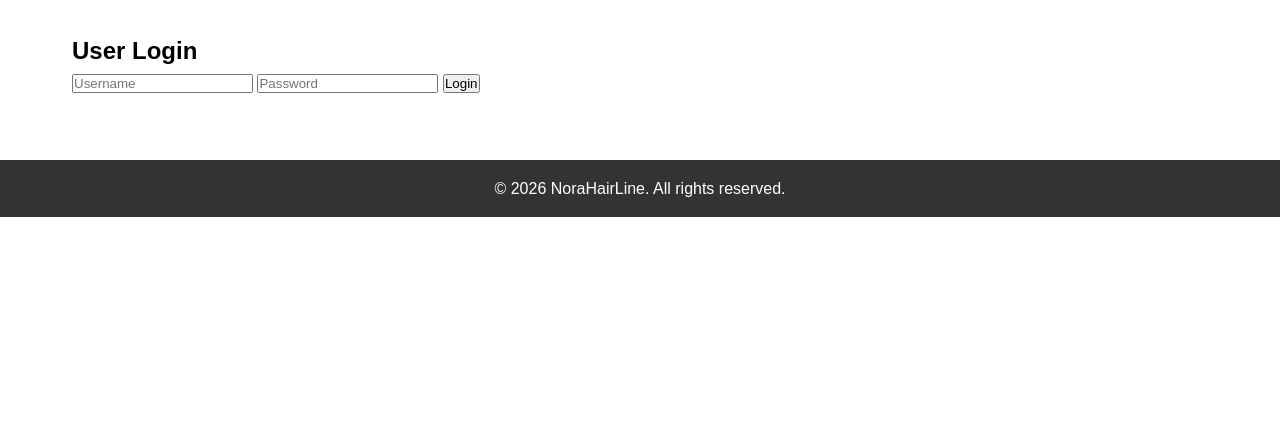
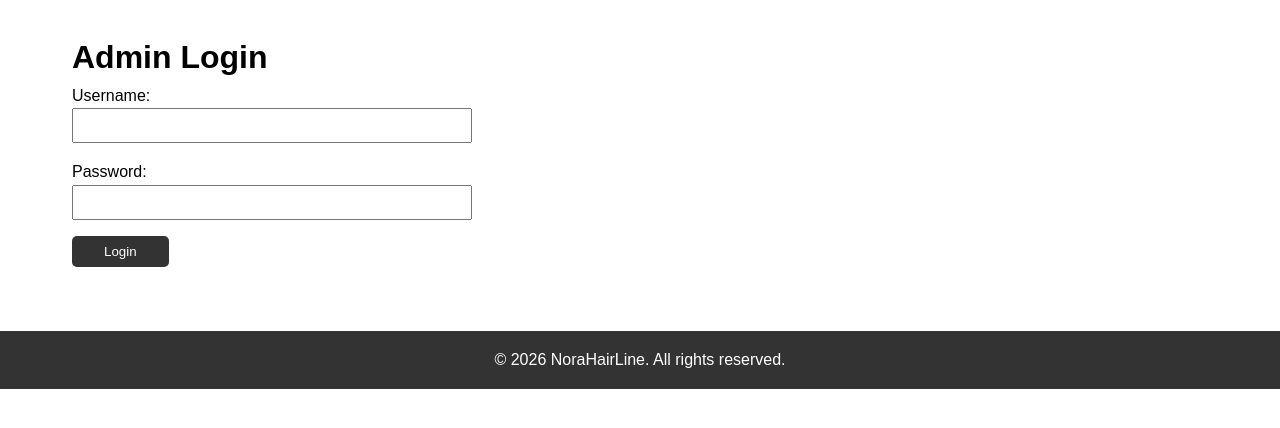
Before and after one commit to arinzepaschal791-code/Hair-Haven-Hub, a Flask app: page /admin/login in a window 1280 px wide. Shown: the part 58-486 px from the top of the page. Run offline with Flask 3, Linux system fonts and the light colour scheme.

Commit message:
Update login.html

```diff
--- a/templates/login.html
+++ b/templates/login.html
@@ -1,11 +1,17 @@
-{% extends "base.html" %}
+{% extends 'base.html' %}
 
 {% block content %}
-<h2>User Login</h2>
+<h1>Admin Login</h1>
 
-<form method="POST">
-    <input type="text" name="username" placeholder="Username" required>
-    <input type="password" name="password" placeholder="Password" required>
-    <button type="submit">Login</button>
+<form method="POST" style="max-width: 400px;">
+    <div style="margin-bottom: 1rem;">
+        <label>Username:</label><br>
+        <input type="text" name="username" required style="width: 100%; padding: 0.5rem;">
+    </div>
+    <div style="margin-bottom: 1rem;">
+        <label>Password:</label><br>
+        <input type="password" name="password" required style="width: 100%; padding: 0.5rem;">
+    </div>
+    <button type="submit" style="background: #333; color: white; padding: 0.5rem 2rem; border: none; border-radius: 5px; cursor: pointer;">Login</button>
 </form>
 {% endblock %}
```
